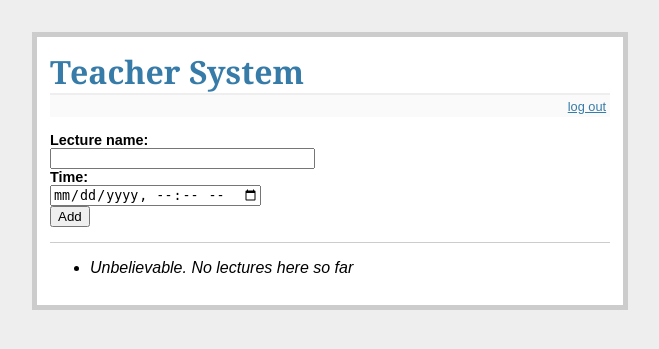
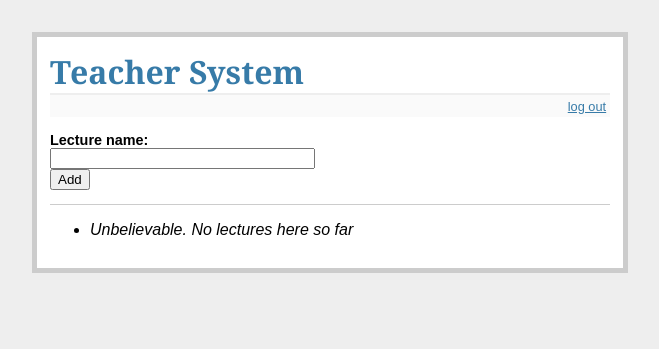
Before and after one commit to LionalWang/FinalYear, a Flask app: page /list in a window 1280 px wide. Shown: the top 349 px of the page, without its empty margins (310-969 px from the left). Run offline with Flask 2, Linux system fonts and the light colour scheme; the visitor is signed in with stand-in values (Sample User, id 1); data that the repository does not hold is empty.

Commit message:
Delete Time

```diff
--- a/server.py
+++ b/server.py
@@ -116,7 +116,7 @@ def add_lecture():
         abort(401)
 
     from common.entity import Lecture
-    lecture = Lecture(tid=session['tid'], lecturename=request.form['lecturename'], time=request.form['time'])
+    lecture = Lecture(tid=session['tid'], lecturename=request.form['lecturename'])
     db_session.add(lecture)
     db_session.commit()
     flash('New entry was successfully posted')
--- a/templates/show_lecture.html
+++ b/templates/show_lecture.html
@@ -5,15 +5,13 @@
       <dl>
         <dt>Lecture name:
         <dt><input type=text size=30 name=lecturename>
-        <dt>Time:
-        <dt><input type=datetime-local name=time>
         <dt><input type=submit value=Add>
       </dl>
     </form>
   {% endif %}
   <ul class=lectures>
   {% for lecture in lectures %}
-      <li><h2>{{ lecture.lecturename }}</h2>{{ lecture.time }} <a href="http://182.92.183.189:5000/knowledge/{{ lecture.id }}/{{ lecture.lecturename }}">Add Knowledge</a> <a href="http://182.92.183.189:5000/question/{{ lecture.id }}/{{ lecture.lecturename }}">Add Question</a> <a href="http://182.92.183.189:5000/student">Add Student</a>
+      <li><h2>{{ lecture.lecturename }}</h2> <a href="http://182.92.183.189:5000/knowledge/{{ lecture.id }}/{{ lecture.lecturename }}">Add Knowledge</a> <a href="http://182.92.183.189:5000/question/{{ lecture.id }}/{{ lecture.lecturename }}">Add Question</a> <a href="http://182.92.183.189:5000/student">Add Student</a>
   {% else %}
     <li><em>Unbelievable.  No lectures here so far</em>
   {% endfor %}
```
